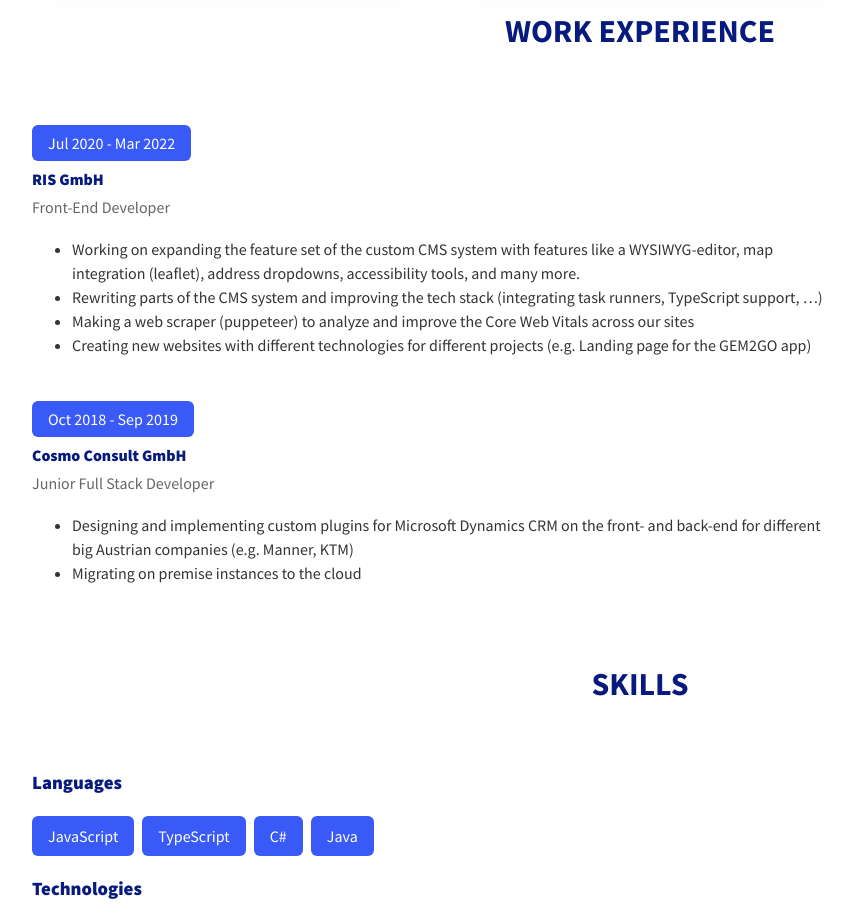
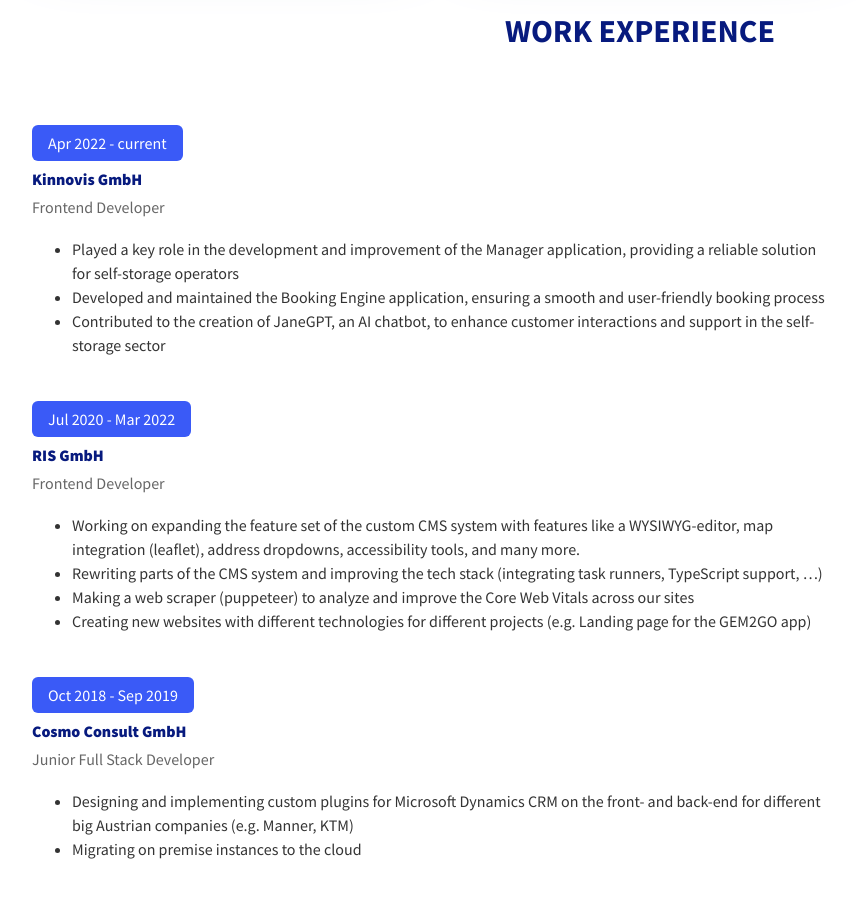
Before and after one commit to jjozic/jj-portfolio-2021, a Next.js app: page / in a window 1280 px wide. Shown: the part 920-1839 px from the top of the page, without its empty margins (0-856 px from the left). Built offline with nearby package versions, Linux system fonts and the light colour scheme.

Commit message:
update experiences to include info about my current job

```diff
--- a/data/data.js
+++ b/data/data.js
@@ -21,9 +21,20 @@
 
 export const experiences = [
   {
+    duration: "Apr 2022 - current",
+    name: "Kinnovis GmbH",
+    role: "Frontend Developer",
+    points: [
+      "Played a key role in the development and improvement of the Manager application, providing a reliable solution for self-storage operators",
+      "Developed and maintained the Booking Engine application, ensuring a smooth and user-friendly booking process",
+      "Contributed to the creation of JaneGPT, an AI chatbot, to enhance customer interactions and support in the self-storage sector",
+    ],
+    stack: "TypeScript, Vue.js 3, Tailwind CSS, NestJS, Laravel, Figma",
+  },
+  {
     duration: "Jul 2020 - Mar 2022",
     name: "RIS GmbH",
-    role: "Front-End Developer",
+    role: "Frontend Developer",
     points: [
       "Working on expanding the feature set of the custom CMS system with features like a WYSIWYG-editor, map integration (leaflet), address dropdowns, accessibility tools, and many more.",
       "Rewriting parts of the CMS system and improving the tech stack (integrating task runners, TypeScript support, …)",
```
